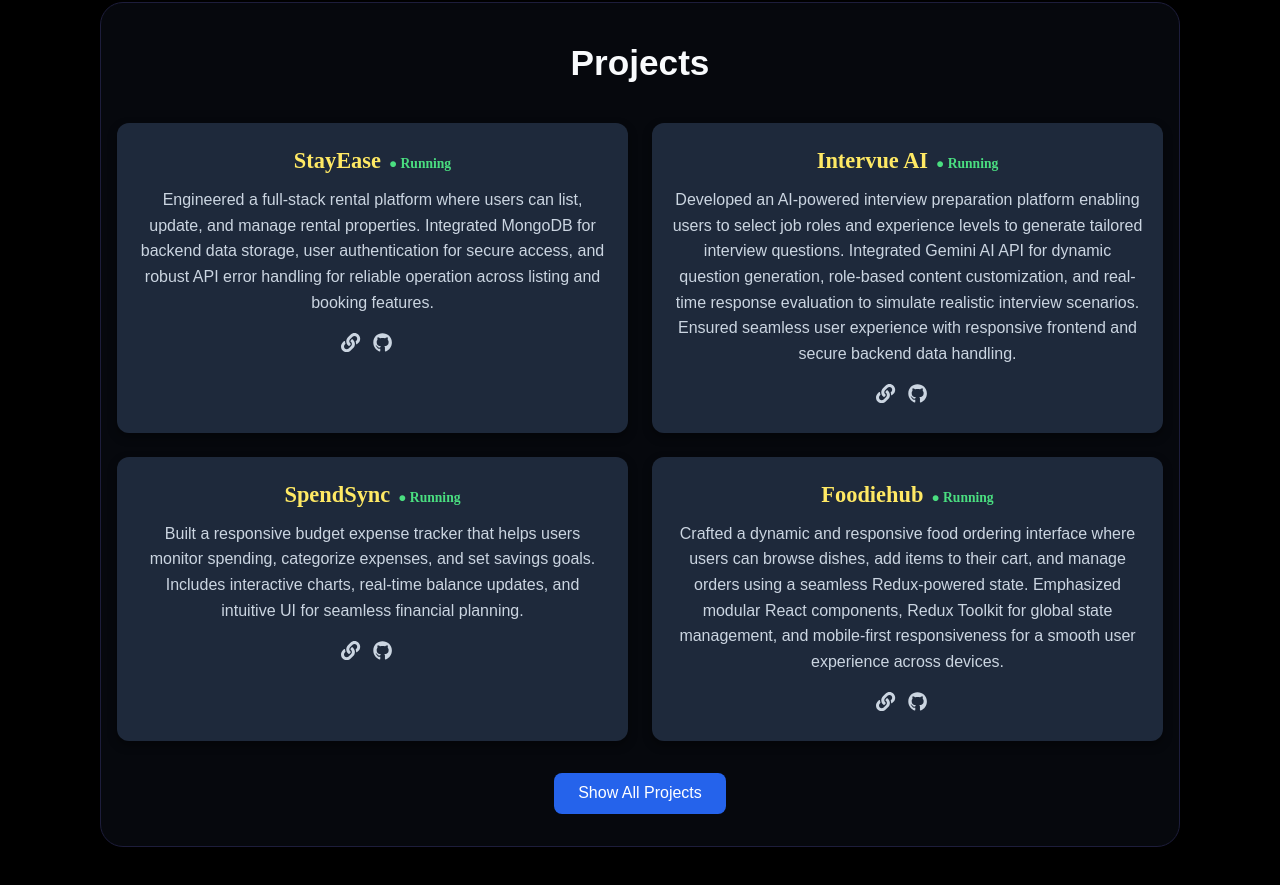
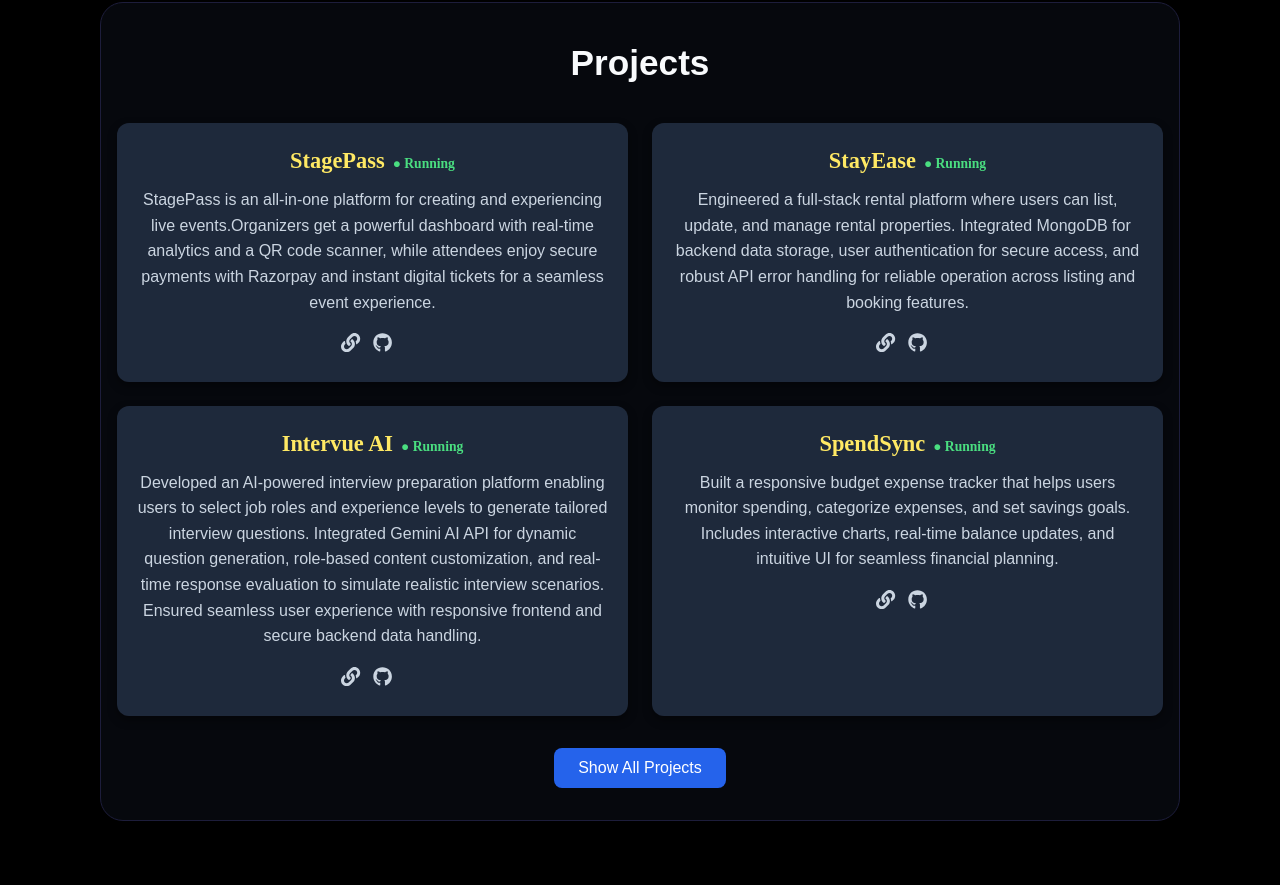
Before and after one commit to Tojo6450/Portfolio, a React (Vite) app: page / in a window 1280 px wide. Shown: the part 904-1789 px from the top of the page. Built offline with nearby package versions, Linux system fonts and the light colour scheme.

Commit message:
Update projectsData.js

```diff
--- a/src/data/projectsData.js
+++ b/src/data/projectsData.js
@@ -1,5 +1,16 @@
 // src/data/projectsData.js
 const projectsData = [
+   {
+    title: "StagePass",
+    status: "● Running",
+    description:
+     "StagePass is an all-in-one platform for creating and experiencing live events.Organizers get a powerful dashboard with real-time analytics and a QR code scanner, while attendees enjoy secure payments with Razorpay and instant digital tickets for a seamless event experience.",
+    links: {
+      live: "https://stage-pass-three.vercel.app/",
+      github: "https://github.com/Tojo6450/StagePass",
+      demo: "#",
+    },
+  },
   {
     title: "StayEase",
     status: "● Running",
```
